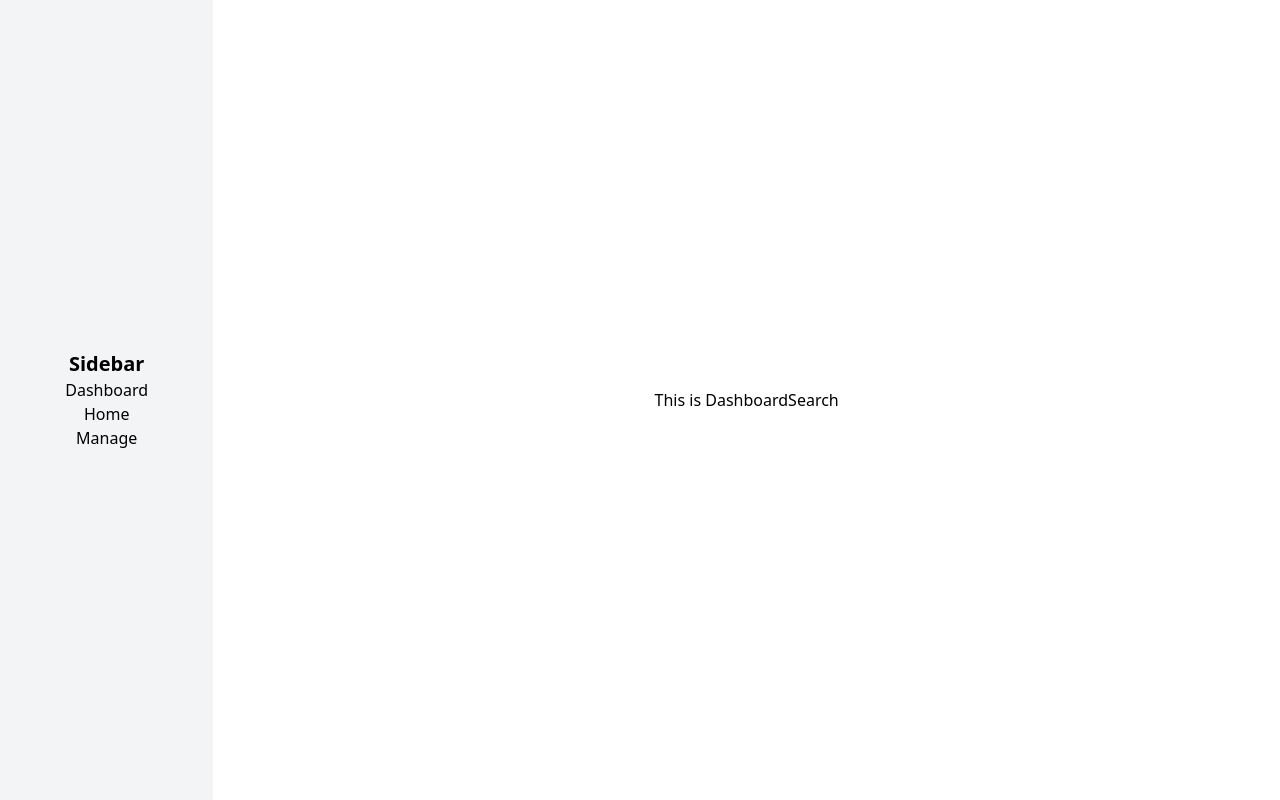
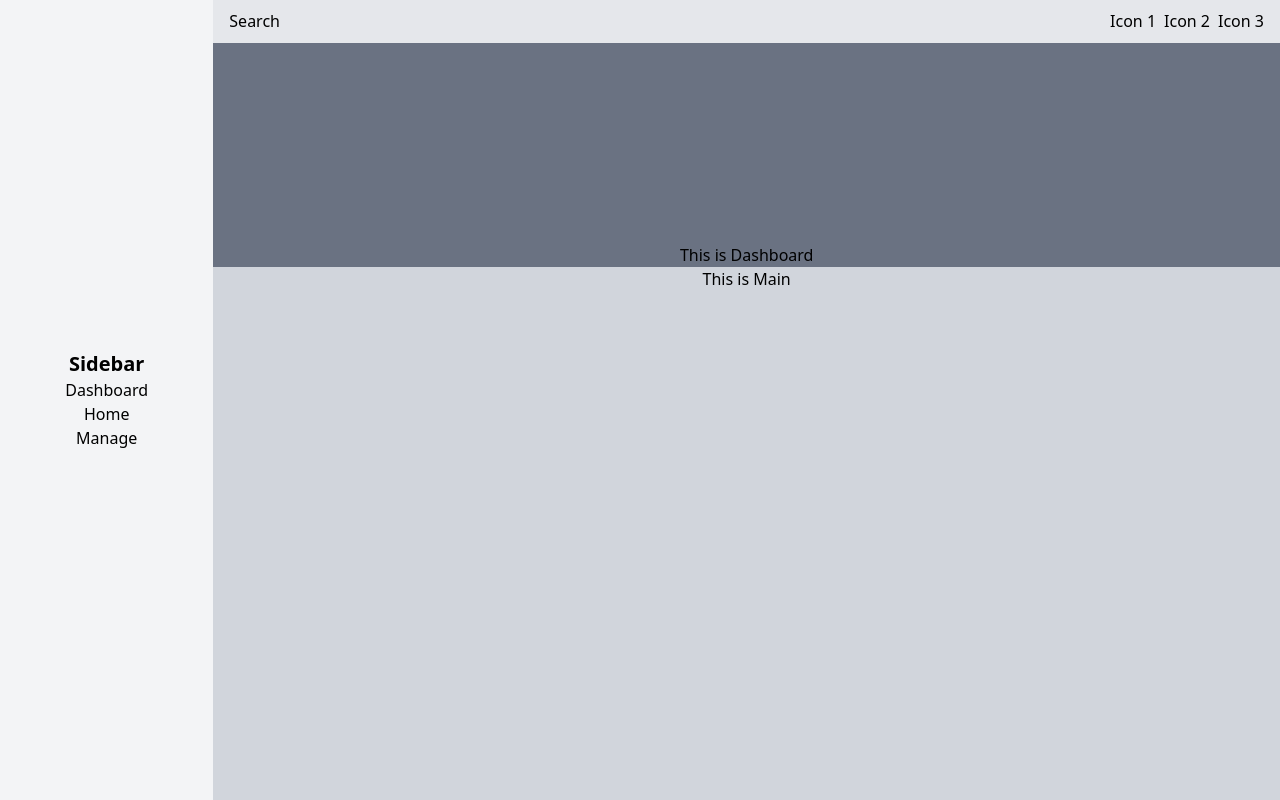
Before and after one commit to hazimba/asset-mc, a React app: page / in a window 1280 px wide. Built offline with nearby package versions, Linux system fonts and the light colour scheme; the HTML template or start-up script is replaced by a standard one.

Commit message:
mainpage morkup

```diff
--- a/src/App.tsx
+++ b/src/App.tsx
@@ -1,12 +1,12 @@
-import { Route, BrowserRouter as Router, Routes } from "react-router-dom";
-import HomePage from "./components/home";
+import { Route, BrowserRouter as Router, Routes } from 'react-router-dom';
+import HomePage from './components/home';
 import Mainpage from './components/mainpage';
 import './output.css';
-import Manage from "./components/manage";
+import Manage from './components/manage';
 
 const App = () => {
   return (
-    <div className="flex">
+    <div className="flex h-screen">
       <div className="flex flex-col items-center justify-center w-64 bg-gray-100 min-h-screen">
         <h2 className="text-xl font-bold">Sidebar</h2>
         <a href="/">Dashboard</a>
--- a/src/components/Mainpage/index.tsx
+++ b/src/components/Mainpage/index.tsx
@@ -1,11 +1,20 @@
 const Mainpage = () => {
   return (
-    <div className="flex flex-row w-full h-screen justify-center items-center">
-      <div>This is Dashboard</div>
-      <div>
+    <div className="flex flex-col w-full bg-gray-300">
+    <div className="flex flex-col w-full justify-between items-center h-1/3">
+      <div className="flex gap-4 justify-between items-center w-full px-4 py-2 bg-gray-200 h-12">
         <div>Search</div>
-        <div></div>
+        <div className="flex gap-2">
+          <div>Icon 1</div>
+          <div>Icon 2</div>
+          <div>Icon 3</div>
+        </div>
       </div>
+      <div className="bg-gray-500 w-full h-full flex justify-center items-end">
+        This is Dashboard
+      </div>
+    </div>
+    <div className="flex justify-center items-center">This is Main</div>
     </div>
   );
 };
--- a/src/output.css
+++ b/src/output.css
@@ -208,11 +208,26 @@
   .h-1\/3 {
     height: calc(1/3 * 100%);
   }
+  .h-12 {
+    height: calc(var(--spacing) * 12);
+  }
+  .h-16 {
+    height: calc(var(--spacing) * 16);
+  }
+  .h-24 {
+    height: calc(var(--spacing) * 24);
+  }
   .h-\[10\%\] {
     height: 10%;
   }
   .h-\[40\%\] {
     height: 40%;
+  }
+  .h-\[50\%\] {
+    height: 50%;
+  }
+  .h-full {
+    height: 100%;
   }
   .h-screen {
     height: 100vh;
@@ -256,8 +271,23 @@
   .items-center {
     align-items: center;
   }
+  .items-end {
+    align-items: flex-end;
+  }
+  .justify-between {
+    justify-content: space-between;
+  }
   .justify-center {
     justify-content: center;
+  }
+  .justify-end {
+    justify-content: flex-end;
+  }
+  .gap-2 {
+    gap: calc(var(--spacing) * 2);
+  }
+  .gap-4 {
+    gap: calc(var(--spacing) * 4);
   }
   .space-y-2 {
     :where(& > :not(:last-child)) {
@@ -296,6 +326,9 @@
   }
   .py-1 {
     padding-block: calc(var(--spacing) * 1);
+  }
+  .py-2 {
+    padding-block: calc(var(--spacing) * 2);
   }
   .py-4 {
     padding-block: calc(var(--spacing) * 4);
```
Lines whose indentation alone changed are shown as unchanged.
